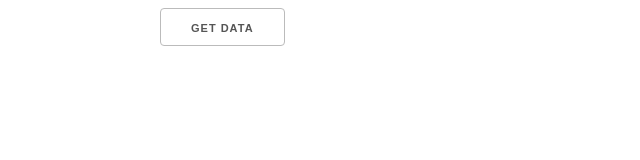
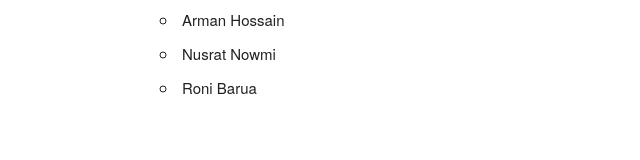
Before and after one commit to armaanepiic/Javascript_Learnings, a website: page index.html in a window 1280 px wide. Shown: the whole page, without its empty margins (0-640 px from the left). Drawn offline with nearby package versions, Linux system fonts and the light colour scheme.

Commit message:
call back function

```diff
--- a/Js/fetch_API.js
+++ b/Js/fetch_API.js
@@ -1,8 +1,73 @@
+
+// Callback Function
+
+// document.getElementById("get_data").addEventListener('click',time);
+
+// var time = setTimeout(function () {
+//     console.log("hello world");
+// }, 2000);
+
+// synchronous way
+
+/*
+
+let persons = [
+    {firstName: "Arman", lastName: "Hossain"},
+    {firstName: "Nusrat", lastName: "Nowmi"}
+]
+function createPerson(person) {
+    setTimeout(function () {
+        persons.push(person);
+    }, 4000);
+}
+
+function getPerson() {
+    setTimeout(function () {
+        let output = '';
+        persons.forEach(function (person) {
+            output += `<li>${person.firstName} ${person.lastName}</li>`;
+        });
+        document.getElementById('output').innerHTML = output;
+    }, 1000);
+}
+    */
+
+let persons = [
+  { firstName: "Arman", lastName: "Hossain" },
+  { firstName: "Nusrat", lastName: "Nowmi" },
+];
+function createPerson(person, callback) {
+  setTimeout(function () {
+      persons.push(person);
+      callback();
+  }, 2000);
+}
+
+function getPerson() {
+  setTimeout(function () {
+    let output = "";
+    persons.forEach(function (person) {
+      output += `<li>${person.firstName} ${person.lastName}</li>`;
+    });
+    document.getElementById("output").innerHTML = output;
+  }, 1000);
+}
+
+createPerson({firstName: "Roni", lastName: "Barua"},getPerson);
+
+
+
+
+
+
+
+
+
+/*
 // similar to AJAX but latest than Ajax
 // Fetch API uses javascript promise
 
 document.getElementById("get_data").addEventListener("click", getData);
-
 
 
 function getData() {
@@ -15,7 +80,7 @@ function getData() {
 
 
 
-    /*
+
     fetch("https://api.chucknorris.io/jokes/random").then(function (res) {
         return res.json();
 
@@ -26,7 +91,9 @@ function getData() {
         console.log(err);
 
     })
-    */
+
     // console.log("clicked");
 
 }
+
+   */
--- a/index.html
+++ b/index.html
@@ -14,7 +14,7 @@
 
     <div class="container">
         <ul>
-            <button id="get_data">Get Data</button>
+            <div id="output"></div>
         </ul>
     </div>
 
```
